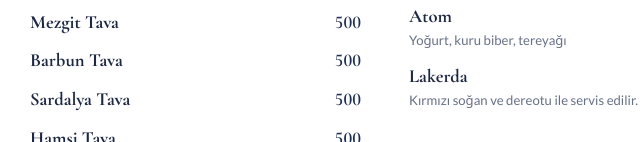
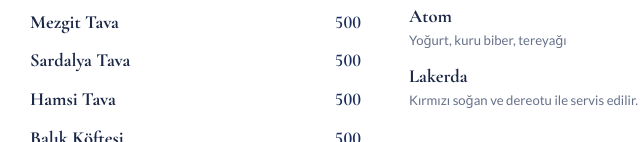
Before and after one commit to aleynaozbalik/qr-menu, a plain HTML site: page index.html in a window 1280 px wide. Shown: the part 658-800 px from the top of the page, 255-895 px from the left. Drawn offline with nearby package versions, Linux system fonts and the light colour scheme.

Commit message:
Add files via upload

```diff
--- a/css/masa-karti.css
+++ b/css/masa-karti.css
@@ -13,7 +13,7 @@
   --bloom: #b8296f;
   --font-display: "Cormorant Garamond", "Times New Roman", Georgia, serif;
   --font-body: "Lato", system-ui, -apple-system, "Segoe UI", sans-serif;
-  color-scheme: light;
+  color-scheme: only light;
 }
 
 * { box-sizing: border-box; }
--- a/css/menu.css
+++ b/css/menu.css
@@ -15,7 +15,7 @@
   --bloom: #b8296f;       /* begonvil */
   --font-display: "Cormorant Garamond", "Times New Roman", Georgia, serif;
   --font-body: "Lato", system-ui, -apple-system, "Segoe UI", sans-serif;
-  color-scheme: light;
+  color-scheme: only light;
 }
 
 * { box-sizing: border-box; }
--- a/index.html
+++ b/index.html
@@ -3,6 +3,9 @@
 <head>
   <meta charset="utf-8">
   <meta name="viewport" content="width=device-width, initial-scale=1">
+  <!-- Telefon karanlık modda olsa da menü açık renkte kalsın -->
+  <meta name="color-scheme" content="only light">
+  <meta name="theme-color" content="#1b2d5c">
   <title>..... Balıkçısı · Menü</title>
   <link rel="preconnect" href="https://fonts.googleapis.com">
   <link rel="preconnect" href="https://fonts.gstatic.com" crossorigin>
--- a/js/menu-data.js
+++ b/js/menu-data.js
@@ -22,7 +22,6 @@ const MENU = [
       ["Izgara Palamut", 500],
       ["Izgara Lüfer", 500],
       ["Mezgit Tava", 500],
-      ["Barbun Tava", 500],
       ["Sardalya Tava", 500],
       ["Hamsi Tava", 500],
       ["Balık Köftesi", 500],
```
Also changed, not shown: masa-karti.html (+3 -0 lines).
